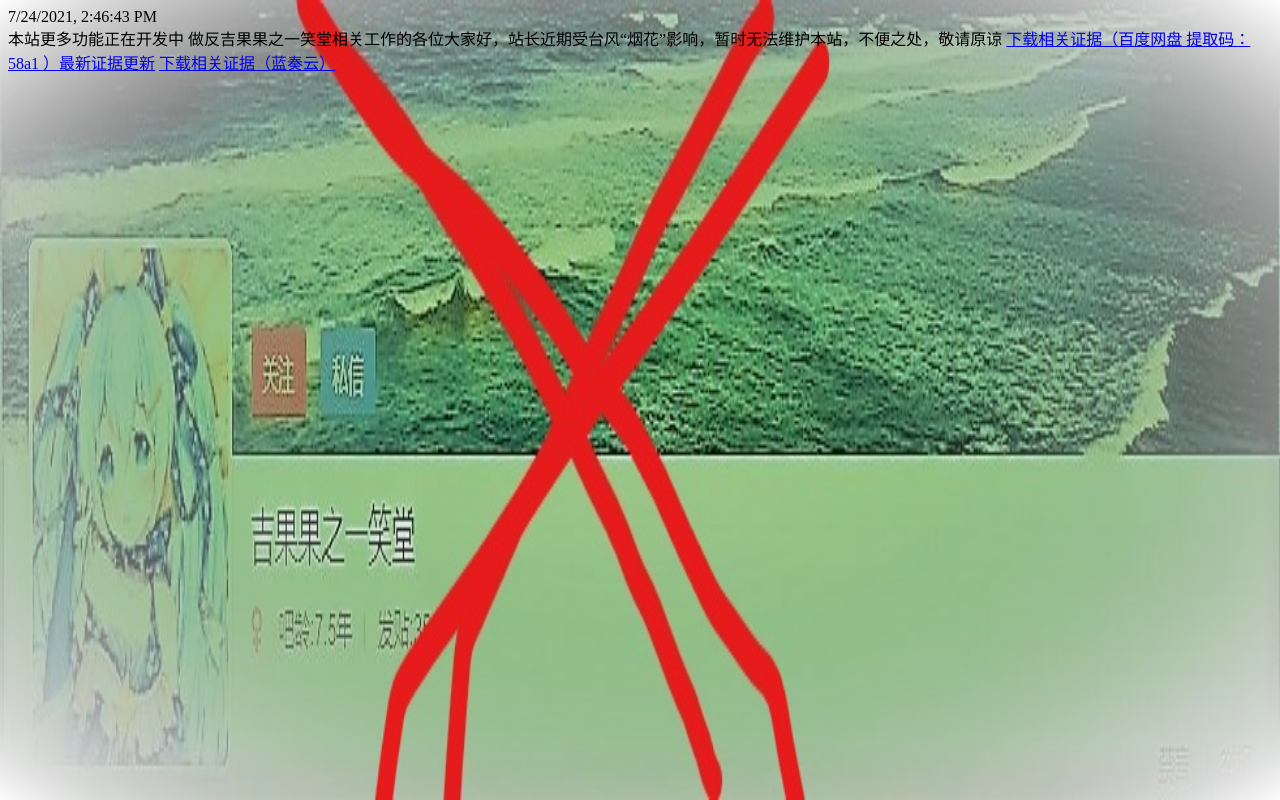
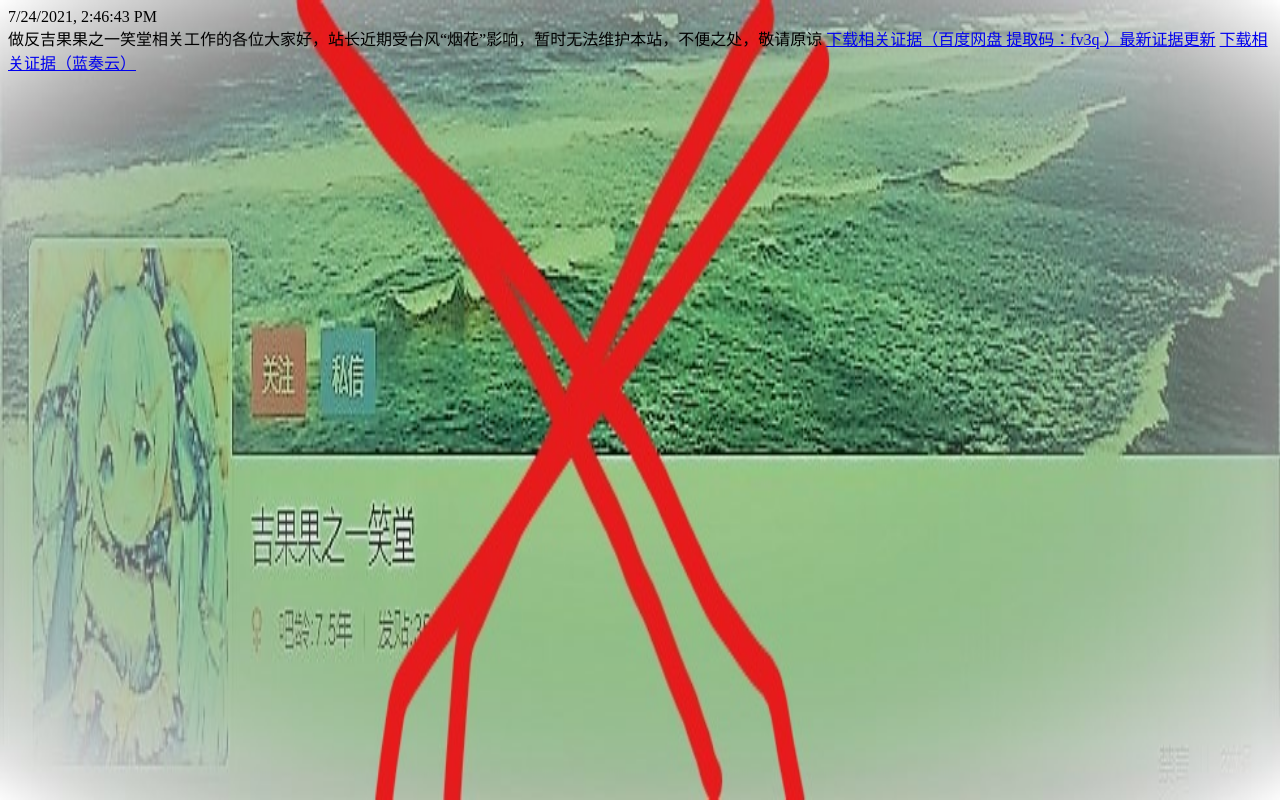
Before and after one commit to natsumi520/AntiTiebauser-G7GM15K, a plain HTML site: page index.html in a window 1280 px wide. Drawn offline with Linux system fonts and the light colour scheme.

Commit message:
Update index.html

```diff
--- a/index.html
+++ b/index.html
@@ -26,7 +26,6 @@ background-attachment: fixed;"
 <script>
 alert("吉果果之一笑堂你冚家富贵！ ");
 </script>
-本站更多功能正在开发中
 做反吉果果之一笑堂相关工作的各位大家好，站长近期受台风“烟花”影响，暂时无法维护本站，不便之处，敬请原谅
-<a href="https://pan.baidu.com/s/1RqP597jTkKUwwY7wqseW8A#list/path=%2F"target="_blank">下载相关证据（百度网盘 提取码：58a1 ）最新证据更新</a>
+<a href="https://pan.baidu.com/s/1fUFtyNGkZjKc5gtfqzTYyw"target="_blank">下载相关证据（百度网盘 提取码：fv3q ）最新证据更新</a>
 <a href="https://luotianyimemz.lanzoui.com/iFANGrnev9e"target="_blank">下载相关证据（蓝奏云）</a>
```
